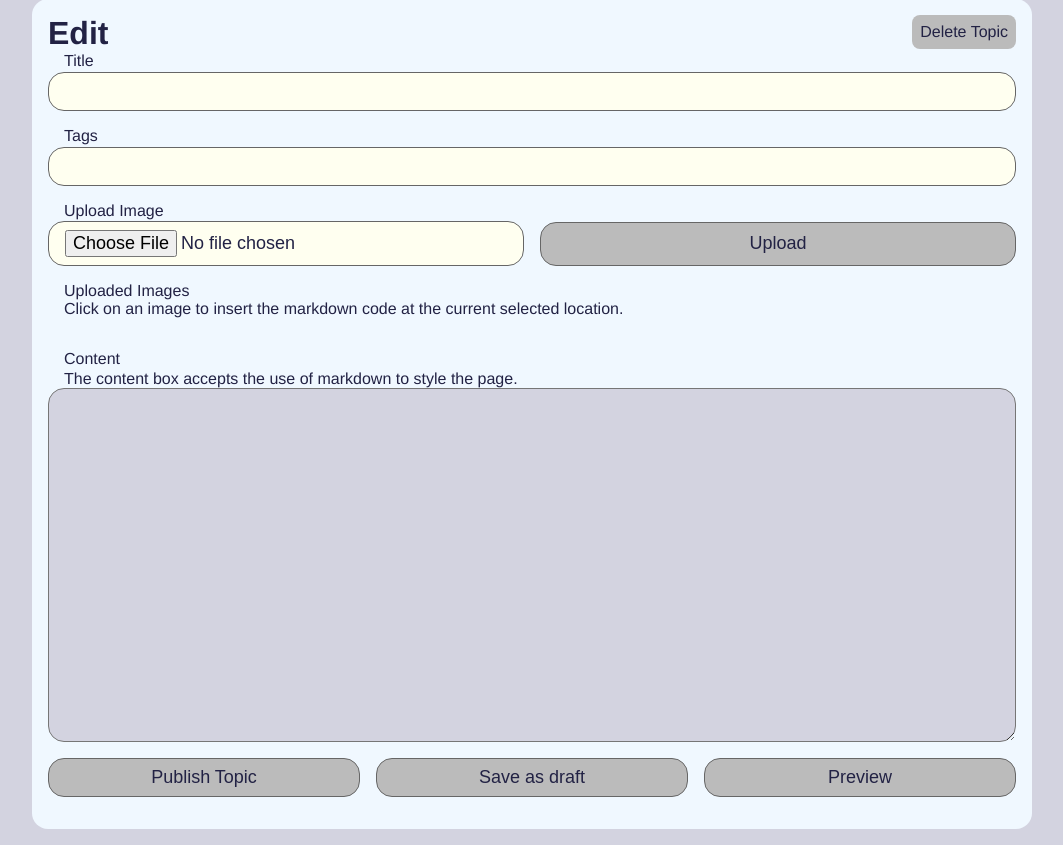
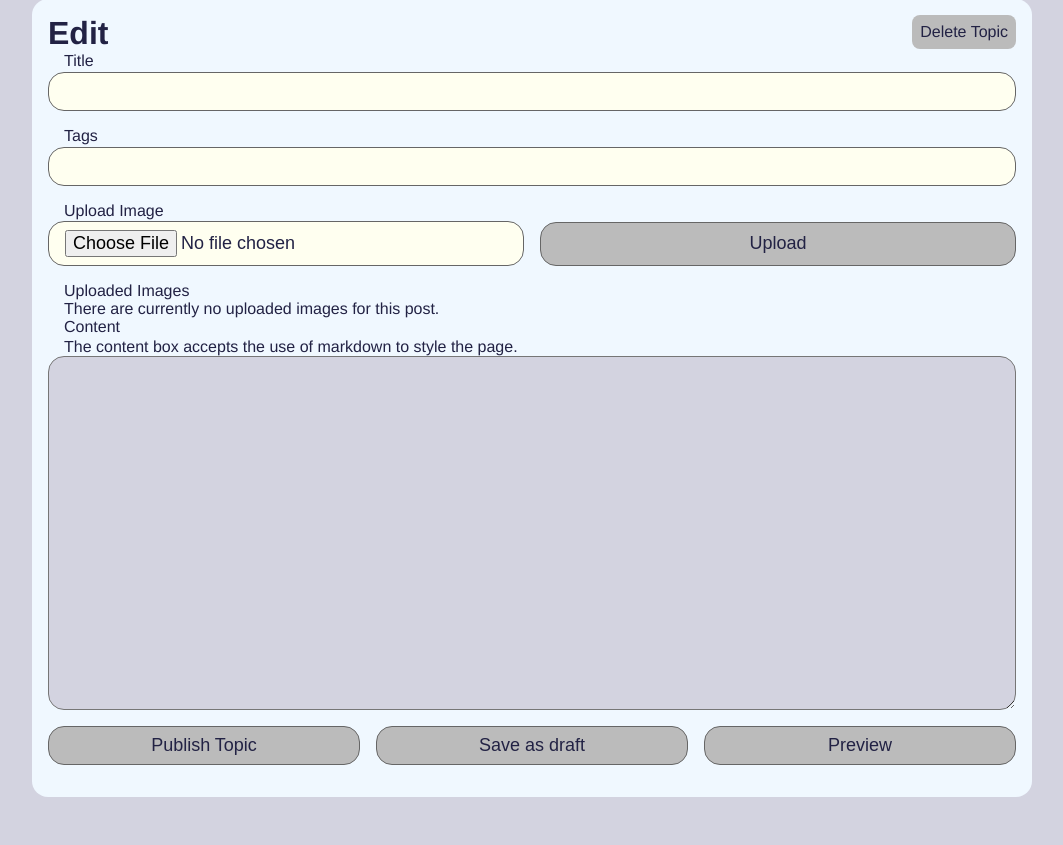
Before and after one commit to timothyf1/cmt120-flask, a Flask app: template portfolio/education/templates/topics/edit-topic.html in a window 1280 px wide. Shown: the part 121-966 px from the top of the page, without its empty margins (108-1171 px from the left). After the commit the page ends 918 px from the top, so only its background shows below. Run offline with Flask 3, Linux system fonts and the light colour scheme; the template is opened without the code that fills it: values that come from a table or form of the project are taken from there, others are empty; some libraries are stand-ins or nearby versions.

Commit message:
Fixes for div tags and text about image upload

```diff
--- a/portfolio/education/static/css/topic-img.css
+++ b/portfolio/education/static/css/topic-img.css
@@ -26,8 +26,9 @@ p > img {
 .image-preview {
     background-color: var(--inp-background-color);
     border-radius: 1rem;
-    border: 1px solid var(--inp-border-color);
+    border: var(--border-weight) solid var(--inp-border);
     padding-left: 1rem;
+    overflow-x: scroll;
 }
 
 .hidden {
--- a/portfolio/education/static/topics/image-upload.js
+++ b/portfolio/education/static/topics/image-upload.js
@@ -16,7 +16,7 @@ function addContentAtCursorFunc( elem, newContent ) {
 // end of referenced code
 
 let imagePreview = document.getElementsByClassName('image-preview')[0];
-
+let IMGText = document.getElementById('img-text');
 let content = document.getElementById('content');
 
 let btnUpload = document.getElementById('upload');
@@ -48,6 +48,8 @@ btnUpload.addEventListener('click', () => {
             })
             newli.append(newimg)
             imagePreview.append(newli)
+            imagePreview.classList.remove('hidden')
+            IMGText.innerText = "Click on an image to insert the markdown code at the current selected location."
             messageDIV.classList.add('info')
             messageDIV.classList.remove('error')
             messageDIV.classList.remove('hidden')
--- a/portfolio/education/templates/topics/edit-topic.html
+++ b/portfolio/education/templates/topics/edit-topic.html
@@ -53,8 +53,12 @@
 
     <div class="form-element">
         <p>Uploaded Images</p>
-        <p>Click on an image to insert the markdown code at the current selected location.</p>
-        <ul class="image-preview">
+        {% if images | list | count == 0 %}
+        <p id="img-text">There are currently no uploaded images for this post.</p>
+        {% else %}
+        <p id="img-text">Click on an image to insert the markdown code at the current selected location.</p>
+        {% endif %}
+        <ul class="image-preview {% if images | list | count == 0 %}hidden{% endif %}">
             {% for image in images %}
             <li><img class="uploadedimage" src="{{ url_for('static',filename='upload/')}}{{ topic.id }}/{{image.filename}}"></li>
             {% endfor %}
```
